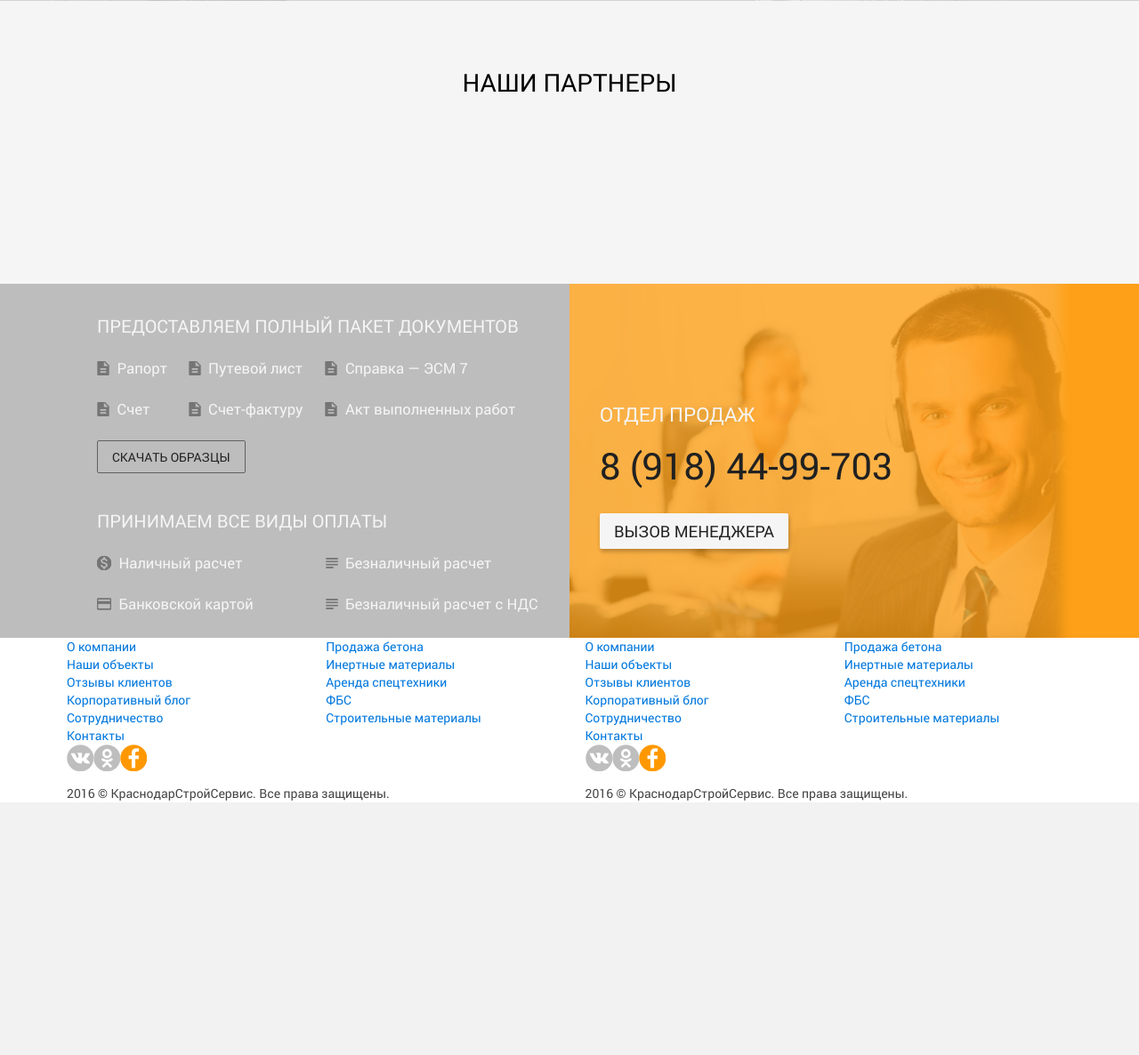
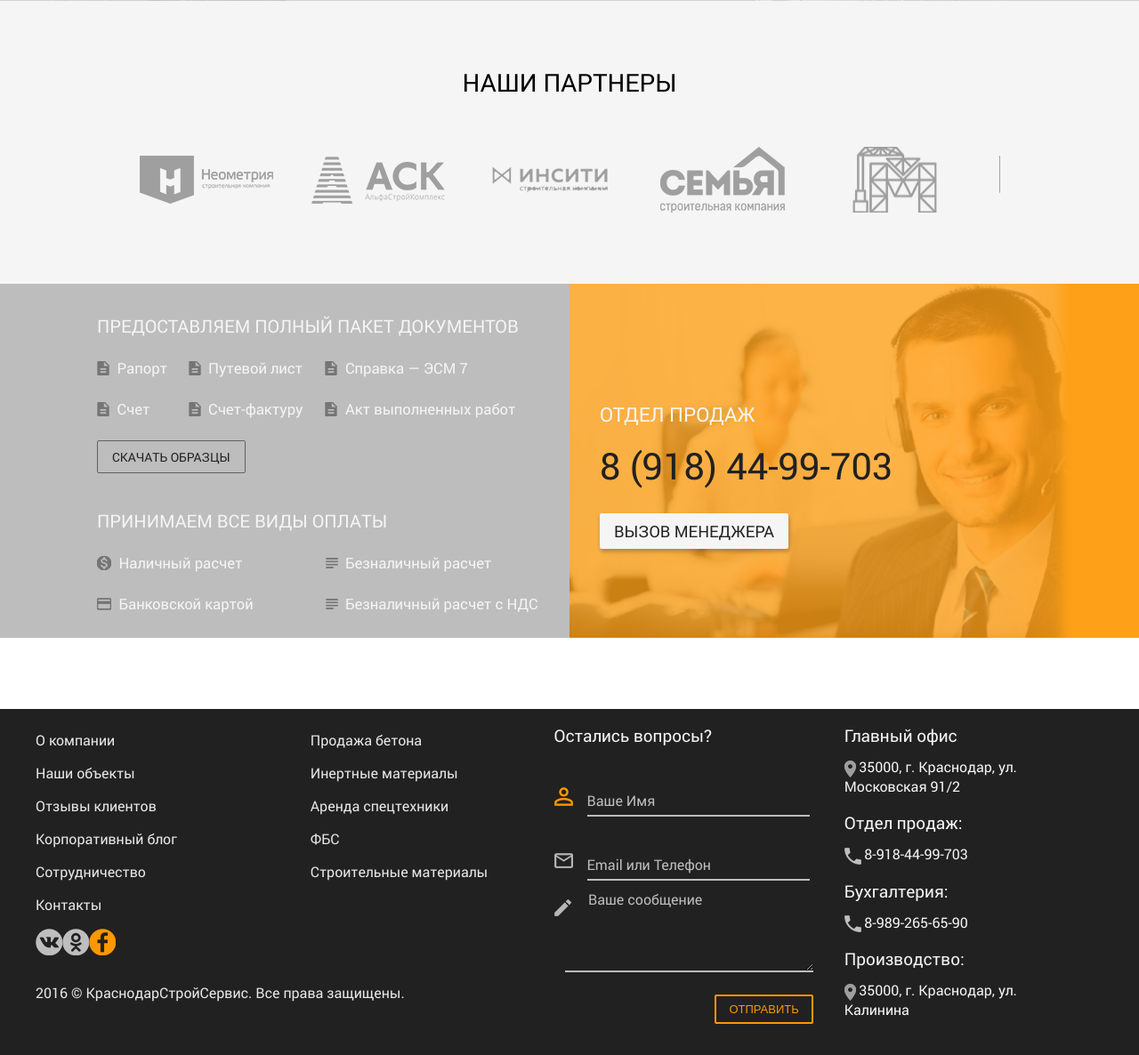
Before and after one commit to RossRich/project_concrete, a PHP site: page / in a window 1280 px wide. Shown: the part 3821-5007 px from the top of the page at 89% size. Before the commit the page ends 4723 px from the top, so only its background shows below. Run offline with PHP 8.4, Linux system fonts and the light colour scheme.

Commit message:
comp footer

```diff
--- a/css/main.css
+++ b/css/main.css
@@ -833,35 +904,42 @@
     border-radius: 2px;
     box-shadow: 1px 3px 4.7px 0.30px rgba(0, 0, 0, 0.24);
     margin-top: 27px;
-
 }
 
 .documents .doc_div_2 button:hover {
     box-shadow: 6px 11px 18.8px 1.20px rgba(0, 0, 0, 0.24);
     background-color: #eeeeee;
-/*    color: #fea018;*/
+    transition: 0.7s;
+}
+
+
+
+
+
+/*БЛОК НАШИ ПАРТНЕРЫ ПРОДОЛЖЕНИЕ*/
+
+
+
+
+
 .img_neom {
-    background: url(/images/896ff0029059a66571a724317b4812d3.png) no-repeat center center;
+    background: url(../images/896ff0029059a66571a724317b4812d3.png) no-repeat center center;
 }
 
 .imgASC {
-    background: url(/images/ask_logo_text_150.png) no-repeat center center;
+    background: url(../images/ask_logo_text_150.png) no-repeat center center;
 }
 
 .imgISM {
-    background: url(/images/unnamed.png) no-repeat center center;
+    background: url(../images/unnamed.png) no-repeat center center;
 }
 
 .imgFAMILY {
-    background: url(/images/family_logo.png) no-repeat center center;
+    background: url(../images/family_logo.png) no-repeat center center;
 }
 
 .imgCM {
-    background: url(/images/D000008.png) no-repeat center center;
-}
-
-.uk-slidenav-position .uk-slidenav .dev-partner-slider-height-index-correct {
-    margin-top: -70px;
+    background: url(../images/D000008.png) no-repeat center center;
 }
 
 .dev-partner-slider-index-right-correct {
@@ -883,20 +968,165 @@
 }
 
 .dev-footer-content {
-    padding: -40px 0 35px 0;
+    padding: 0 0 35px 0;
 }
 
 .dev-footer-container-correct {
-    margin: 0;
+    margin: auto;
+    padding: 0;
 }
 
-.dev-footer-container-correct p{
+.dev-footer-container-correct p {
     font-size: 16px;
     color: #e7e7e7;
     padding: 17px 0 17px 0;
 }
-.dev-footer-container-correct a{
+
+.dev-footer-container-correct a {
     font-size: 16px;
     color: #e7e7e7;
     padding-top: 17px;
 }
+
+.hr {
+    width: 100%;
+    height: 2px;
+    display: block;
+    background: rgba(255, 255, 255, 0.5)
+}
+
+.dev-footer-correcr span {
+    font-weight: medium;
+    font-size: 19px;
+    color: #f5f5f5;
+    padding: 20px 0 15px 0;
+}
+
+.dev-footer-correcr a>span {
+    font-weight: regular;
+    font-size: 16px;
+    overflow: hidden;
+}
+
+.dev-correct-color {
+    color: #bdbdbd;
+}
+
+.dev-but-footer {
+    padding: 7px 14px;
+    background: #212121;
+    color: #ff9700;
+    border-radius: 2px;
+    border: 2px solid #ff9700;
+    text-transform: uppercase;
+    font-weight: regular;
+    font-size: 13px;
+    float: right;
+    margin-top: 25px;
+
+}
+
+.dev-footer-label-correct {
+    margin: 0;
+    line-height: 16px;
+    font-size: 16px;
+    font-weight: 400;
+    color: #bdbdbd;
+
+}
+
+.dev-footer-textarea {
+    overflow: auto;
+    background: #212121;
+    border: 0;
+    border-bottom: 2px solid #bdbdbd;
+    font-size: 16px;
+    color: #f5f5f5;
+    float: right;
+}
+
+
+
+.input-footer {
+    position: relative;
+    height: 72px;
+}
+
+.input-footer::after {
+    background: #f69201;
+    transform: scaleX(0);
+    transition: transform 0.5s;
+}
+
+.input-footer::after,
+.input-footer::before {
+    content: '';
+    height: 2px;
+    width: 250px;
+    position: absolute;
+    bottom: 6px;
+    left: 0;
+    background-color: #bdbdbd;
+}
+
+.dev-footer-input {
+    position: relative;
+    display: block;
+    width: 250px;
+    height: 32px;
+    padding: 8px 0;
+    line-height: 16px;
+    font-size: 16px;
+    background: transparent;
+    border: none;
+    -webkit-appearance: none;
+    outline: none;
+    color: #f5f5f5;
+}
+
+.dev-footer-label {
+    position: relative;
+    margin: 0;
+    color: #bdbdbd;
+    line-height: 16px;
+    font-size: 16px;
+    font-weight: 400;
+    display: block;
+    transform: translateY(40px);
+}
+
+.has-label .dev-footer-label {
+    transform: translateY(0) scale(1);
+    font-size: 12px;
+    color: #f69201;
+    transition: transform 0.5s;
+}
+
+.has-label.input-footer::after {
+    background: #f69201;
+    transform: scaleX(1);
+}
+
+
+.is-focused.input-footer::after {
+    background: #f69201;
+    transform: scaleX(1);
+    transition: transform 0.5s;
+}
+
+
+.is-focused .dev-footer-label {
+    transform: translateY(0) scale(1);
+    font-size: 12px;
+    color: #f69201;
+}
+
+
+.dev-footer-img-correct {
+    margin: auto 0;
+    padding: 15px 16px 0 0;
+}
+
+.dev-footer-textarea-correct {
+    display: block;
+}
--- a/index.html
+++ b/index.html
@@ -79,7 +79,7 @@
                         </ul>
                     </nav>
                 </div>
-                <hr class="hr_menu">
+                <div class="hr"></div>
             </div>
             <div class="uk-container uk-container-center uk-text-center sliden">
                 <div class="slogan">
@@ -468,7 +468,7 @@
                             </li>
                         </ul>
                     </div>
-                    <img class="uk-slidenav uk-slidenav-contrast uk-slidenav-next dev-partner-slider-index-right-correct dev-partner-slider-index-height-correct dev-partner-ico-img-correct" data-uk-slider-item="next" src="/images/for_slider_nav_right.png">
+                    <img class="uk-slidenav uk-slidenav-contrast uk-slidenav-next dev-partner-slider-index-right-correct dev-partner-slider-index-height-correct dev-partner-ico-img-correct" data-uk-slider-item="next" src="images/for_slider_nav_right.png">
                     <img class="uk-slidenav uk-slidenav-contrast uk-slidenav-previous dev-partner-slider-index-height-correct dev-partner-ico-img-correct" data-uk-slider-item="previous" src="images/for_slider_nav_left.png">
                 </div>
             </div>
@@ -481,7 +481,7 @@
                             <h5>ПРЕДОСТАВЛЯЕМ ПОЛНЫЙ ПАКЕТ ДОКУМЕНТОВ</h5>
                             <ul class="uk-grid uk-grid-collapse">
                                 <li class="uk-width-1-5">
-                                   <a href="">
+                                    <a href="">
                                         <img src="images/ic_description.png" alt="">
                                         <span>Рапорт</span>
                                     </a>
@@ -516,10 +516,12 @@
                                         <span>Акт выполненных работ</span>
                                     </a>
                                 </li>
-                           </ul>
-                            <a href=""><button>Скачать образцы</button></a>
+                            </ul>
+                            <a href="">
+                                <button>Скачать образцы</button>
+                            </a>
                             <h5>ПРИНИМАЕМ ВСЕ ВИДЫ ОПЛАТЫ</h5>
-                            <ul class="uk-grid uk-grid-collapse" >
+                            <ul class="uk-grid uk-grid-collapse">
                                 <li class="uk-width-1-2">
                                     <img src="images/ic_monetization.png" alt="">
                                     <span>Наличный расчет</span>
@@ -544,7 +546,9 @@
                             <h4>Отдел продаж</h4>
                             <a href="tel:8 918 44 99 703" class="phone_dep">8 (918) 44-99-703</a>
                             <br>
-                            <a href=""><button>Вызов менеджера</button></a>
+                            <a href="">
+                                <button>Вызов менеджера</button>
+                            </a>
                         </div>
                     </li>
                 </ul>
@@ -566,9 +570,9 @@
                                         <a href="">Сотрудничество</a>
                                         <a href="">Контакты</a>
                                         <div class="uk-flex">
-                                            <a href="#"><img src="/images/vk-social-logotype.png" alt=""></a>
-                                            <a href="#"><img src="/images/odnoklassniki-logo.png" alt=""></a>
-                                            <a href="#"><img src="/images/facebook-logo.png" alt=""></a>
+                                            <a href="#"><img src="images/vk-social-logotype.png" alt=""></a>
+                                            <a href="#"><img src="images/odnoklassniki-logo.png" alt=""></a>
+                                            <a href="#"><img src="images/facebook-logo.png" alt=""></a>
                                         </div>
                                     </div>
                                 </div>
@@ -587,34 +591,58 @@
                         <div class="uk-width-1-2">
 
                             <div class="uk-grid">
-                                <div class="uk-width-1-2">
+                                <div class="uk-width-1-2 dev-footer-container-correct">
                                     <div class="uk-flex uk-flex-column">
-                                        <a href="">О компании</a>
-                                        <a href="">Наши объекты</a>
-                                        <a href="">Отзывы клиентов</a>
-                                        <a href="">Корпоративный блог</a>
-                                        <a href="">Сотрудничество</a>
-                                        <a href="">Контакты</a>
-                                        <div class="uk-flex">
-                                            <a href="#"><img src="/images/vk-social-logotype.png" alt=""></a>
-                                            <a href="#"><img src="/images/odnoklassniki-logo.png" alt=""></a>
-                                            <a href="#"><img src="/images/facebook-logo.png" alt=""></a>
-                                        </div>
+                                        <span>Остались вопросы?</span>
+                                        <form action="handler.php">
+                                            <div class="uk-flex">
+                                                <img class="dev-footer-img-correct" src="images/ic_person_outline_black_48dp.png" alt="">
+                                                <div class="input-footer">
+                                                    <label for="name" class="dev-footer-label">Ваше Имя</label>
+                                                    <input type="text" name="name" class="dev-footer-input">
+                                                </div>
+                                            </div>
+                                            <div class="uk-flex">
+                                                <img class="dev-footer-img-correct" src="images/ic_mail_outline_black_48dp.png" alt="">
+                                                <div class="input-footer">
+                                                    <label for="adr" class="dev-footer-label">Email или Телефон</label>
+                                                    <input type="tel" name="adr" class="dev-footer-input">
+                                                </div>
+                                            </div>
+                                            <div class="uk-flex dev-footer-textarea-correct uk-clearfix">
+                                                <img class="dev-footer-img-correct" src="images/ic_create_black_48dp.png" alt="">
+                                                <label class="dev-footer-label-correct" for="text">Ваше сообщение</label>
+                                                <textarea class="dev-footer-textarea" rows="3" cols="26" name="text"></textarea>
+                                            </div>
+                                            <input type="submit" class="dev-but-footer uk-clearfix" value="отправить">
+                                        </form>
                                     </div>
                                 </div>
-                                <div class="uk-width-1-2">
+                                <div class="uk-width-1-2 ">
                                     <div class="uk-flex uk-flex-column">
-                                        <a href="">Продажа бетона</a>
-                                        <a href="">Инертные материалы</a>
-                                        <a href="">Аренда спецтехники</a>
-                                        <a href="">ФБС</a>
-                                        <a href="">Строительные материалы</a>
+                                        <span>Главный офис</span>
+                                        <a href="">
+                                            <img src="images/ic_place.png" alt="">
+                                            <span>35000, г. Краснодар, ул. Московская 91/2</span>
+                                        </a>
+                                        <span>Отдел продаж:</span>
+                                        <a href="">
+                                            <img src="images/ic_local_phone_black_18dp.png" alt="">
+                                            <span>8-918-44-99-703</span>
+                                        </a>
+                                        <span>Бухгалтерия:</span>
+                                        <a href="">
+                                            <img src="images/ic_local_phone_black_18dp.png" alt="">
+                                            <span>8-989-265-65-90</span>
+                                        </a>
+                                        <span>Производство:</span>
+                                        <a href="">
+                                            <img src="images/ic_place.png" alt="">
+                                            <span>35000, г. Краснодар, ул. Калинина</span>
+                                        </a>
                                     </div>
                                 </div>
                             </div>
-                            <p>2016&nbsp;&copy;&nbsp;КраснодарСтройСервис. Все права защищены.</p>
-                        </div>
-
                         </div>
                     </div>
                 </div>
```
Also changed, not shown: other parts of css/main.css (+124 -46 lines), js/scripts.js (+18 -0 lines), images/ic_create_black_48dp.png (added), images/ic_local_phone_black_18dp.png (added), images/ic_mail_outline_black_48dp.png (added), images/ic_person_outline_black_48dp.png (added), 2 other files. Lines whose indentation alone changed are shown as unchanged.
